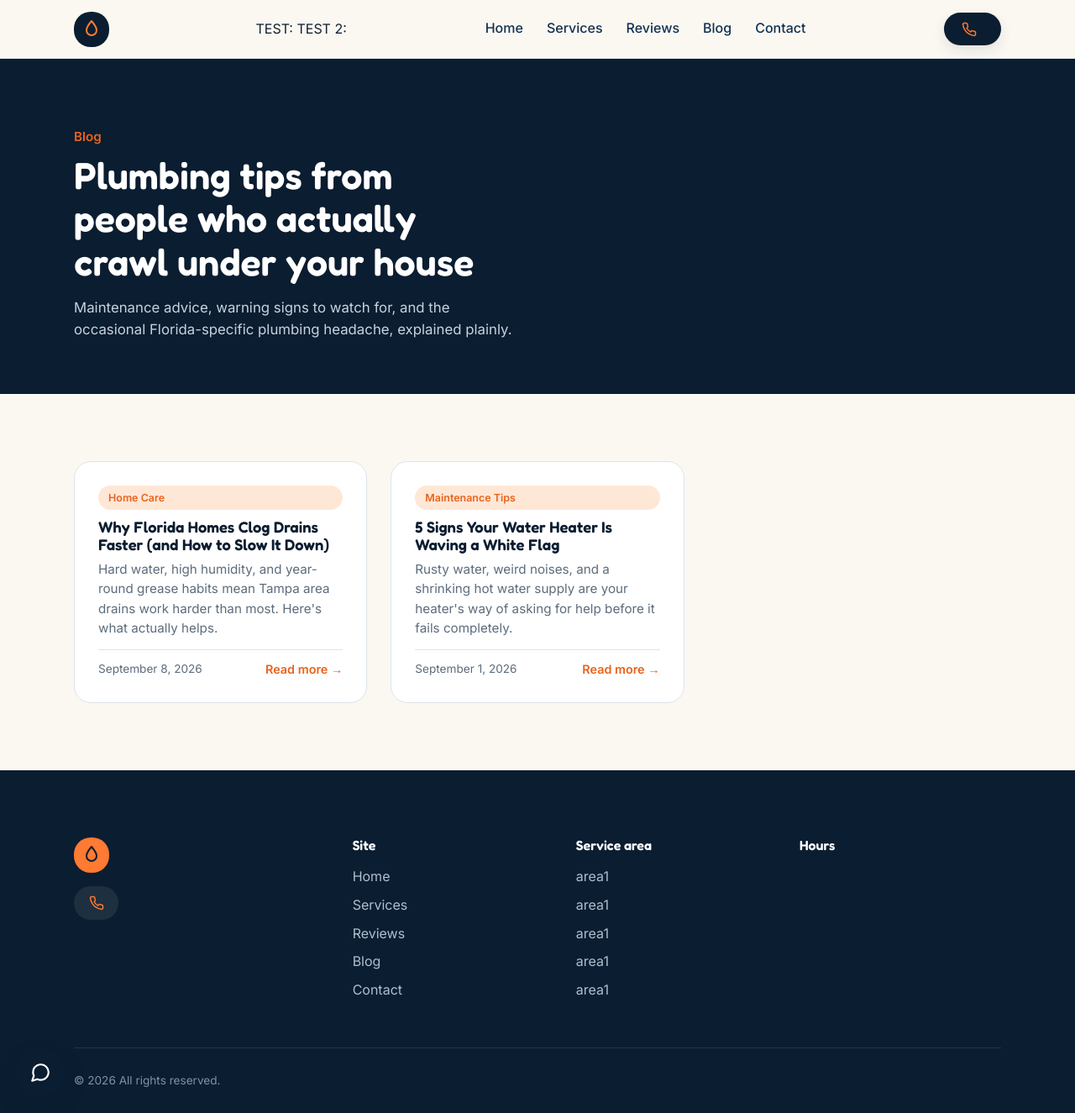
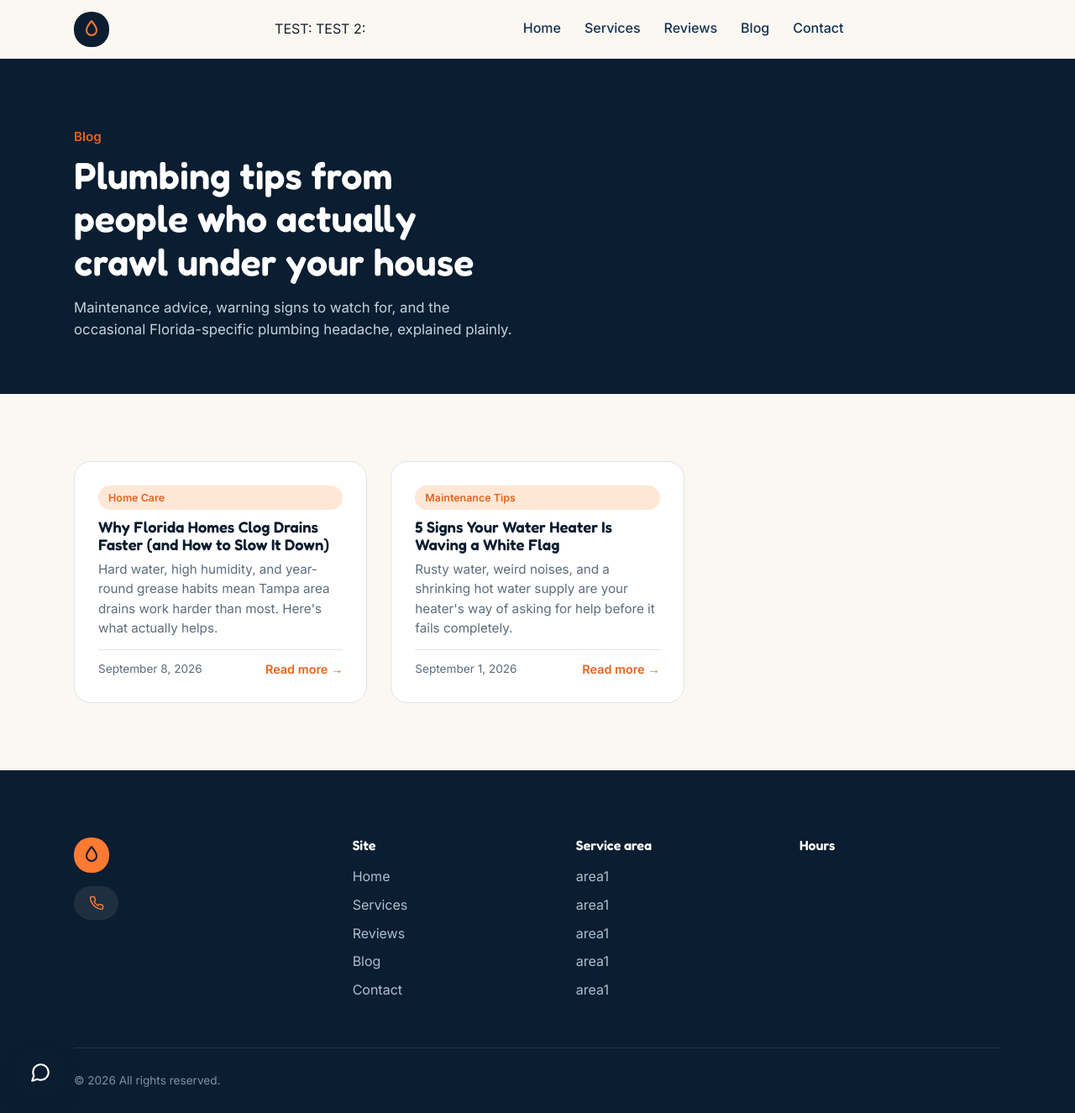
Before and after one commit to dcruz3126/website-demos, a Jekyll site: the page built from gulfside/blog.html, in a window 1280 px wide and 1325 px high. Shown: the whole window at 84% size. Built offline with Jekyll 4.4.1, drawn with Linux system fonts in a browser that asks for light colours.

Commit message:
test remove cta button

```diff
--- a/_includes/gulfside/header.html
+++ b/_includes/gulfside/header.html
@@ -19,10 +19,10 @@
     </nav>
 
     <div class="header-actions">
-      <a href="tel:+1{{ site.data.gulfside.business.phone | remove: "(" | remove: ")" | remove: " " | remove: "-" }}" class="call-btn">
+      <!-- <a href="tel:+1{{ site.data.gulfside.business.phone | remove: "(" | remove: ")" | remove: " " | remove: "-" }}" class="call-btn">
         <svg viewBox="0 0 24 24" fill="none" stroke="currentColor" stroke-width="2" stroke-linecap="round" stroke-linejoin="round"><path d="M22 16.9v3a2 2 0 0 1-2.2 2 19.8 19.8 0 0 1-8.6-3.1 19.5 19.5 0 0 1-6-6 19.8 19.8 0 0 1-3.1-8.7A2 2 0 0 1 4.1 2h3a2 2 0 0 1 2 1.7c.1 1 .4 2 .7 3a2 2 0 0 1-.4 2.1L8.1 10a16 16 0 0 0 6 6l1.2-1.3a2 2 0 0 1 2.1-.4c1 .3 2 .5 3 .7a2 2 0 0 1 1.6 2Z"/></svg>
         <span class="call-text">{{ site.data.gulfside.business.phone }}</span>
-      </a>
+      </a> -->
       <button class="nav-toggle" id="navToggle" aria-label="Toggle menu" aria-expanded="false">
         <svg viewBox="0 0 24 24" fill="none" stroke="currentColor" stroke-width="2" stroke-linecap="round"><line x1="4" y1="7" x2="20" y2="7"/><line x1="4" y1="12" x2="20" y2="12"/><line x1="4" y1="17" x2="20" y2="17"/></svg>
       </button>
```
